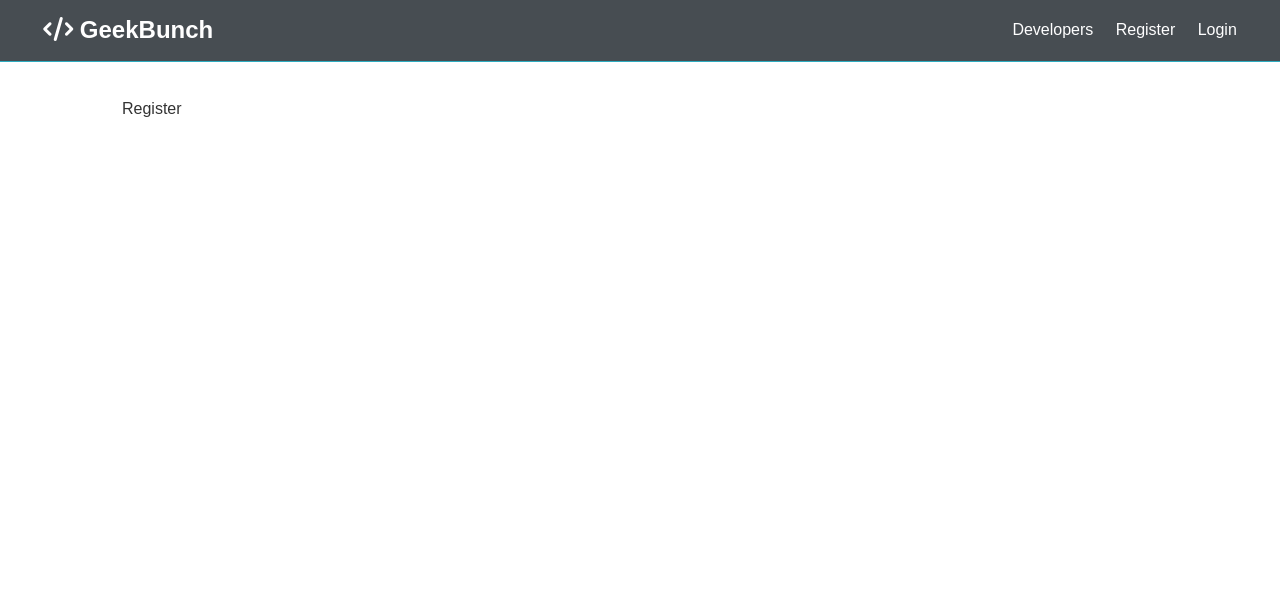
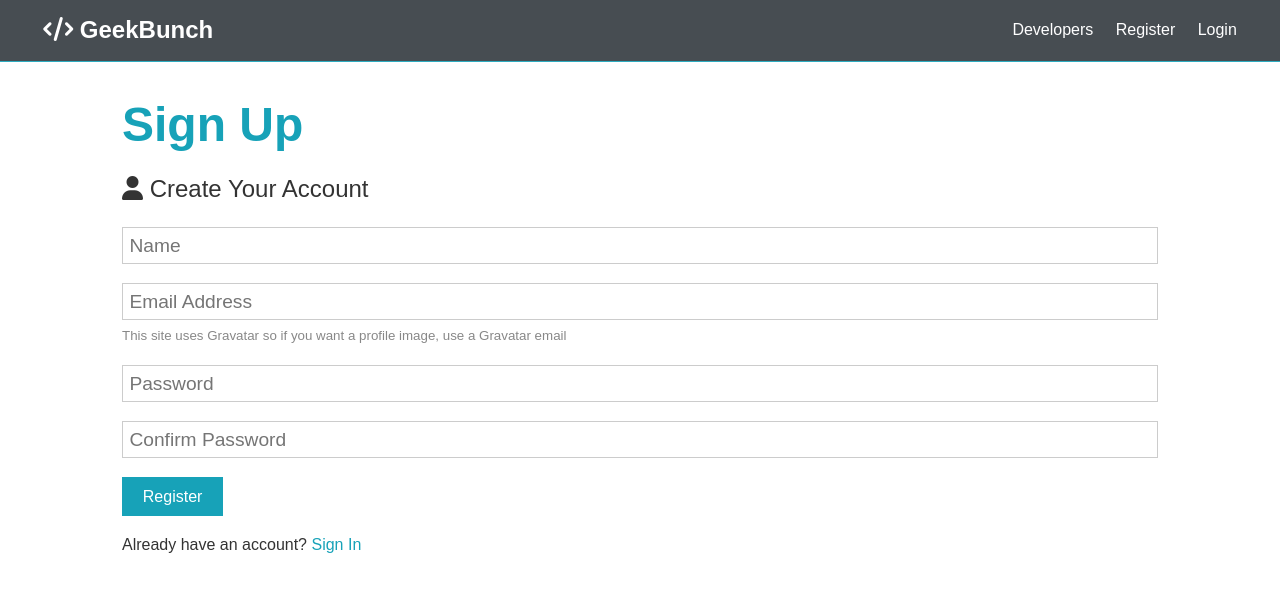
Before and after one commit to AanandBhandari/DevConnector, a React (Create React App) app in the folder client/: page /register in a window 1280 px wide. Shown: the top 592 px of the page. Built offline with nearby package versions, Linux system fonts and the light colour scheme.

Commit message:
create redux store

```diff
--- a/client/src/App.js
+++ b/client/src/App.js
@@ -6,8 +6,13 @@
 import Login from './components/auth/Login'
 import Register from './components/auth/Register'
 
+// redux
+import {Provider} from 'react-redux'
+import store from './store'
+
 function App() {
   return (
+    <Provider store={store}>
     <Router>
     <Fragment>
       <NavBar/>
@@ -20,6 +25,7 @@
       </section>
     </Fragment>
     </Router>
+    </Provider>
   );
 }
 
--- a/client/src/components/auth/Login.js
+++ b/client/src/components/auth/Login.js
@@ -1,10 +1,45 @@
-import React from 'react'
+import React, { Fragment, useState } from 'react'
+import { Link} from 'react-router-dom'
 
 const Login = () => {
+    const [formData, setFormData] = useState({
+        email: '',
+        password: ''
+    });
+    const { email, password } = formData;
+    const onChange = e => setFormData({ ...formData, [e.target.name]: e.target.value })
+    const onSubmit = async e => {
+        e.preventDefault()
+        console.log('success');
+    }
     return (
-        <div>
-            Login
-        </div>
+        <Fragment>
+            <h1 className="large text-primary">Sign In</h1>
+            <p className="lead"><i className="fas fa-user"></i> Sign Into Your Account</p>
+            <form className="form" onSubmit={e => onSubmit(e)}>
+                <div className="form-group">
+                    <input type="email" placeholder="Email Address" name="email"
+                        value={email}
+                        onChange={e => onChange(e)}
+                        required />
+
+                </div>
+                <div className="form-group">
+                    <input
+                        type="password"
+                        placeholder="Password"
+                        name="password"
+                        minLength="6"
+                        value={password}
+                        onChange={e => onChange(e)}
+                    />
+                </div>
+                <input type="submit" className="btn btn-primary" value="Login" />
+            </form>
+            <p className="my-1">
+                Don't have an account? <Link to="/register">Sign Up</Link>
+            </p>
+        </Fragment>
     )
 }
 
--- a/client/src/components/auth/Register.js
+++ b/client/src/components/auth/Register.js
@@ -1,10 +1,67 @@
-import React from 'react'
+import React,{Fragment, useState} from 'react'
+import { Link } from 'react-router-dom'
 
 const Register = () => {
+    const [formData, setFormData] = useState({
+        name: '',
+        email: '',
+        password: '',
+        password2 : ''
+    });
+    const {name,email,password,password2} = formData;
+    const onChange = e => setFormData({...formData,[e.target.name]: e.target.value})
+    const onSubmit = async e => {
+        e.preventDefault()
+        if (password !==password2) {
+            console.log("passwords do not match");
+        } else {
+            console.log('Success');
+        }
+    }
     return (
-        <div>
-            Register
-        </div>
+        <Fragment>
+                <h1 className="large text-primary">Sign Up</h1>
+                <p className="lead"><i className="fas fa-user"></i> Create Your Account</p>
+                <form className="form" onSubmit={e => onSubmit(e)}>
+                    <div className="form-group">
+                        <input type="text" placeholder="Name" name="name"
+                        value={name}
+                        onChange={e=>onChange(e)} required />
+                    </div>
+                    <div className="form-group">
+                        <input type="email" placeholder="Email Address" name="email"
+                        value={email}
+                        onChange={e => onChange(e)}
+                        required />
+                        <small className="form-text">This site uses Gravatar so if you want a profile image, use a
+            Gravatar email</small>
+                    </div>
+                    <div className="form-group">
+                        <input
+                            type="password"
+                            placeholder="Password"
+                            name="password"
+                            minLength="6"
+                            value={password}
+                            onChange={e => onChange(e)}
+                        />
+                    </div>
+                    <div className="form-group">
+                        <input
+                            type="password"
+                            placeholder="Confirm Password"
+                            name="password2"
+                            minLength="6"
+                            value={password2}
+                            onChange={e => onChange(e)}
+                        />
+                    </div>
+                    <input type="submit" className="btn btn-primary" value="Register" />
+                </form>
+                <p className="my-1">
+                    Already have an account? <Link to="/login">Sign In</Link>
+                </p>
+        </Fragment>
     )
 }
 
--- a/client/src/components/layout/Landing.js
+++ b/client/src/components/layout/Landing.js
@@ -3,17 +3,17 @@
 
 const Landing = () => {
     return (
-        <section class="landing">
-            <div class="dark-overlay">
-                <div class="landing-inner">
-                    <h1 class="x-large">Dev Call</h1>
-                    <p class="lead">
+        <section className="landing">
+            <div className="dark-overlay">
+                <div className="landing-inner">
+                    <h1 className="x-large">Dev Call</h1>
+                    <p className="lead">
                         Create a developer profile/portfolio, share posts and get help from
                         other developers
           </p>
-                    <div class="buttons">
-                        <Link to="/register" class="btn btn-primary">Sign Up</Link>
-                        <Link to="/Slogin" class="btn btn-light">Login</Link>
+                    <div className="buttons">
+                        <Link to="/register" className="btn btn-primary">Sign Up</Link>
+                        <Link to="/Slogin" className="btn btn-light">Login</Link>
                     </div>
                 </div>
             </div>
--- /dev/null
+++ b/client/src/reducer/index.js
@@ -0,0 +1,3 @@
+import { combineReducers } from "redux";
+
+export default combineReducers({});
--- /dev/null
+++ b/client/src/store.js
@@ -0,0 +1,13 @@
+import {createStore, applyMiddleware} from 'redux';
+import {composeWithDevTools} from 'redux-devtools-extension'
+import thunk from 'redux-thunk'
+import rootReducer from './reducer'
+const initalState = {};
+const middleware = [thunk];
+
+const store = createStore(
+    rootReducer,
+    initalState,
+    composeWithDevTools(applyMiddleware(...middleware))
+)
+export default store;
```
